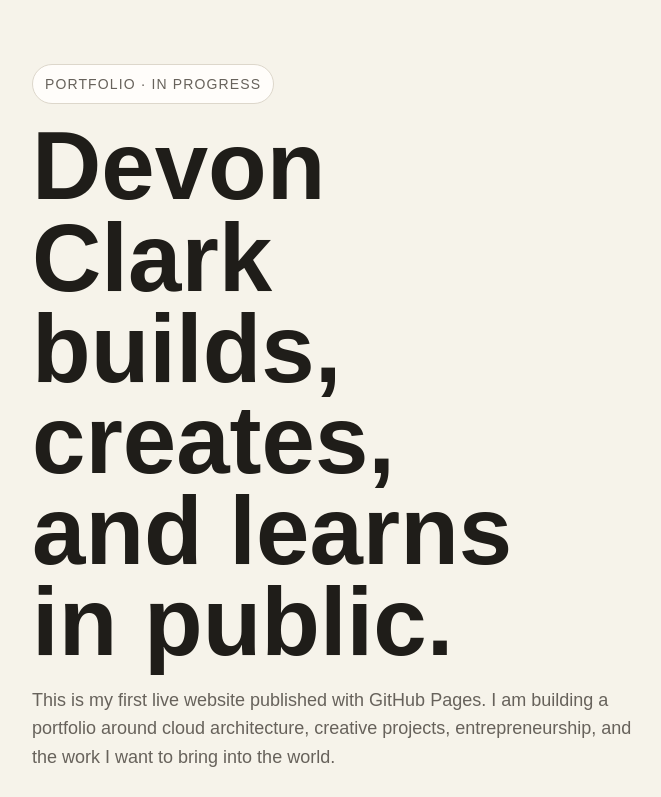
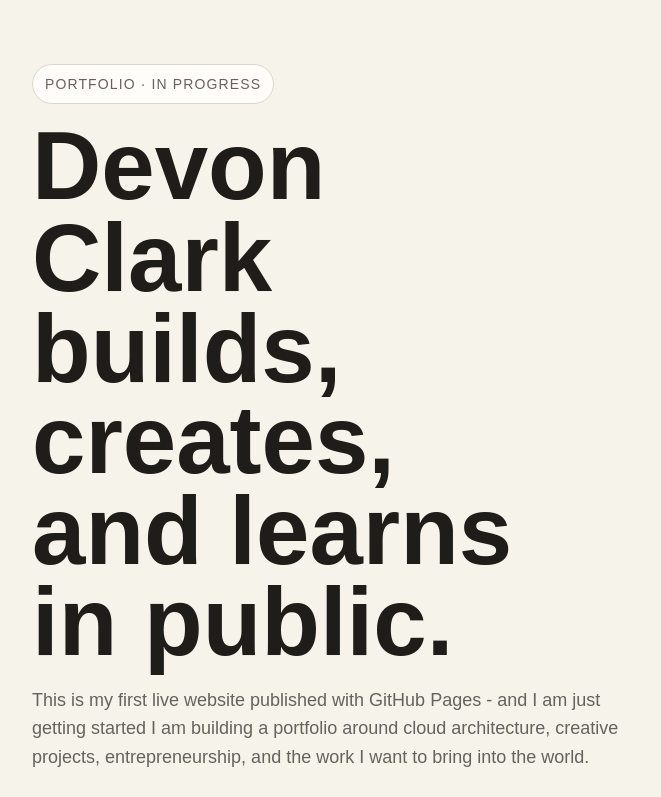
Before and after one commit to 3NIXMA/3NIXMA, a plain HTML site: page index.html in a window 1280 px wide. Shown: the top 797 px of the page, without its empty margins (128-789 px from the left). Drawn offline with Linux system fonts and the light colour scheme.

Commit message:
Update portfolio introduction

```diff
--- a/index.html
+++ b/index.html
@@ -131,7 +131,7 @@
     <h1>Devon Clark builds, creates, and learns in public.</h1>
 
     <p class="intro">
-      This is my first live website published with GitHub Pages.
+      This is my first live website published with GitHub Pages - and I am just getting started
       I am building a portfolio around cloud architecture, creative projects,
       entrepreneurship, and the work I want to bring into the world.
     </p>
```
